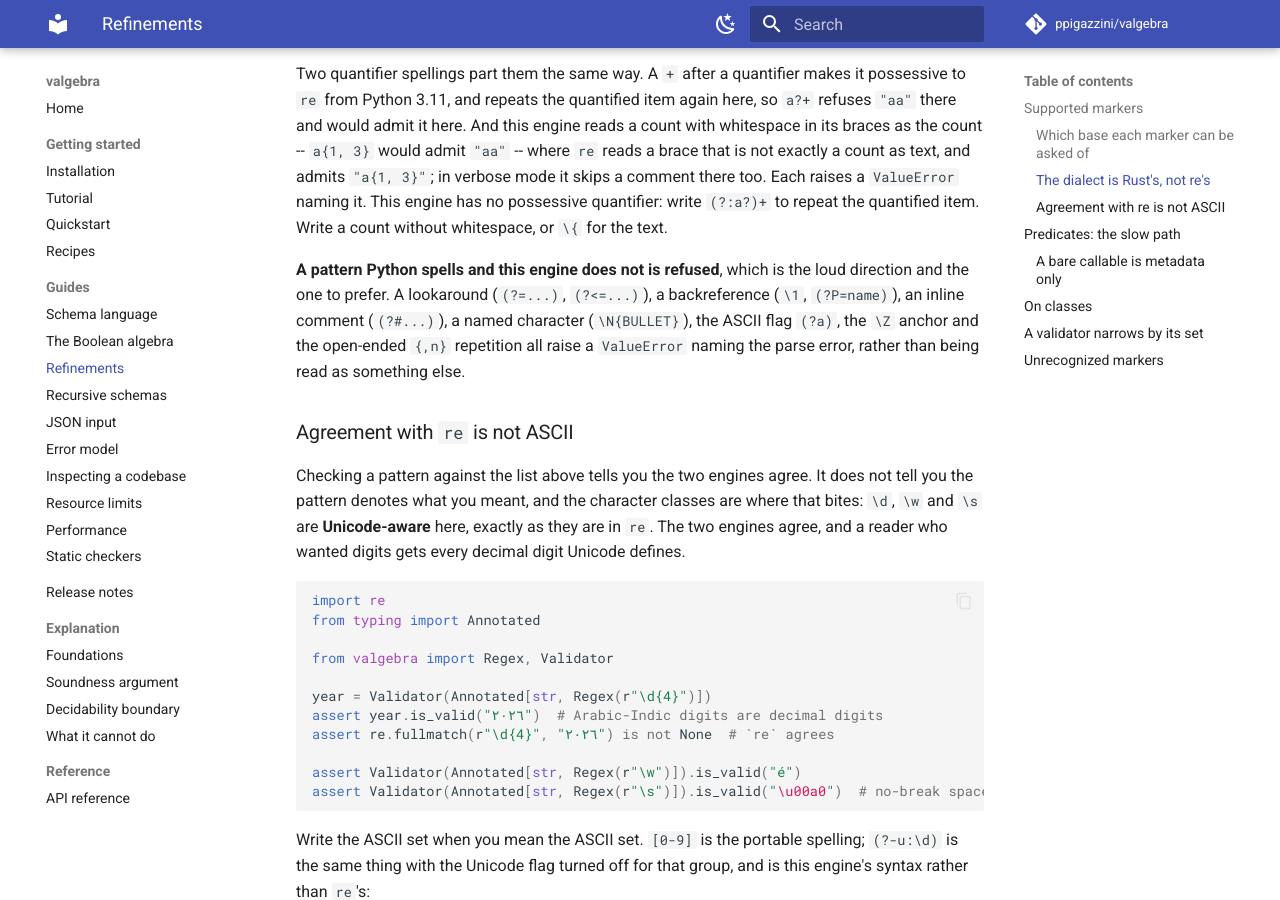
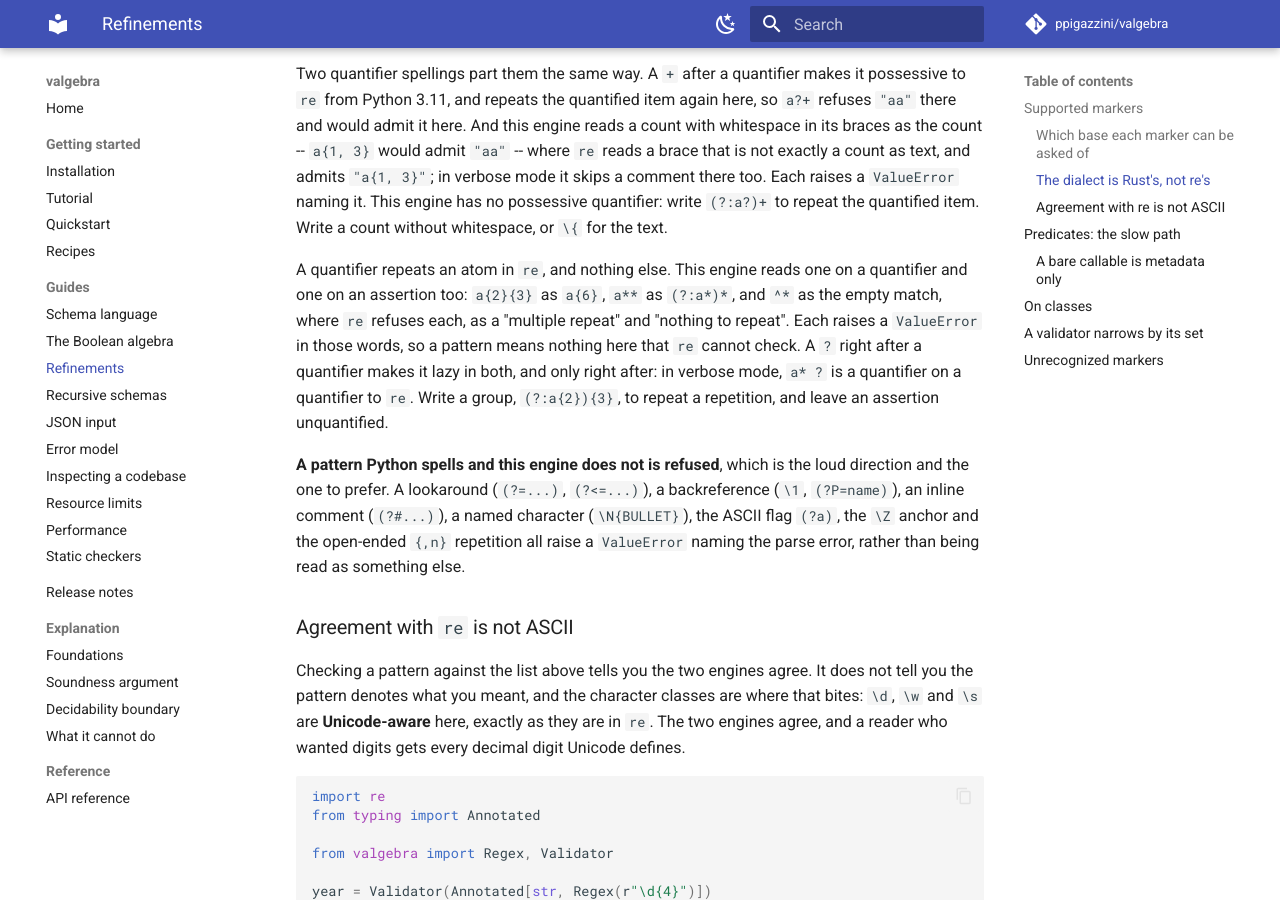
Before and after one commit to ppigazzini/valgebra, an MkDocs documentation site: the page built from docs/05-refinements.md, in a window 1280 px wide and 900 px high, scrolled down 8985 px. Built offline with MkDocs 1.6.1 and Material for MkDocs 9.7.7, drawn with Linux system fonts in a browser that asks for light colours; comment, search, counter and statistics services are not loaded.

Commit message:
fix: a quantifier re refuses for repeating no atom is refused
re repeats an atom and nothing else: a quantifier on a quantifier, a{2}{3} or
a**, is a multiple repeat to it, and one on an assertion, ^* or \b+, is
nothing to repeat. This engine read each, a{2}{3} as a{6} and ^* as the empty
match, so a pattern built here meant something no re call can check.

The dialect scan holds what stands before a quantifier outside a class: an
atom, a quantifier, a repetition complete, or an assertion. It refuses a
quantifier on either of the last two with a ValueError in re's words. A ? or a
+ right after a quantifier is lazy or possessive as before, and only right
after: past a space or a comment in verbose mode, re reads either as a
quantifier of its own, and so does the scan.

```diff
--- a/docs/05-refinements.md
+++ b/docs/05-refinements.md
@@ -449,6 +449,15 @@ admits `"a{1, 3}"`; in verbose mode it skips a comment there too. Each raises
 a `ValueError` naming it. This engine has no possessive quantifier: write
 `(?:a?)+` to repeat the quantified item. Write a count without whitespace, or
 `\{` for the text.
+
+A quantifier repeats an atom in `re`, and nothing else. This engine reads one
+on a quantifier and one on an assertion too: `a{2}{3}` as `a{6}`, `a**` as
+`(?:a*)*`, and `^*` as the empty match, where `re` refuses each, as a
+"multiple repeat" and "nothing to repeat". Each raises a `ValueError` in those
+words, so a pattern means nothing here that `re` cannot check. A `?` right
+after a quantifier makes it lazy in both, and only right after: in verbose
+mode, `a* ?` is a quantifier on a quantifier to `re`. Write a group,
+`(?:a{2}){3}`, to repeat a repetition, and leave an assertion unquantified.
 
 **A pattern Python spells and this engine does not is refused**, which is the
 loud direction and the one to prefer. A lookaround (`(?=...)`, `(?<=...)`), a
```
Also changed, not shown: CHANGELOG.md (+9 -0 lines), docs/dev/03-frontend.md (+4 -1 lines), 4 other files.
